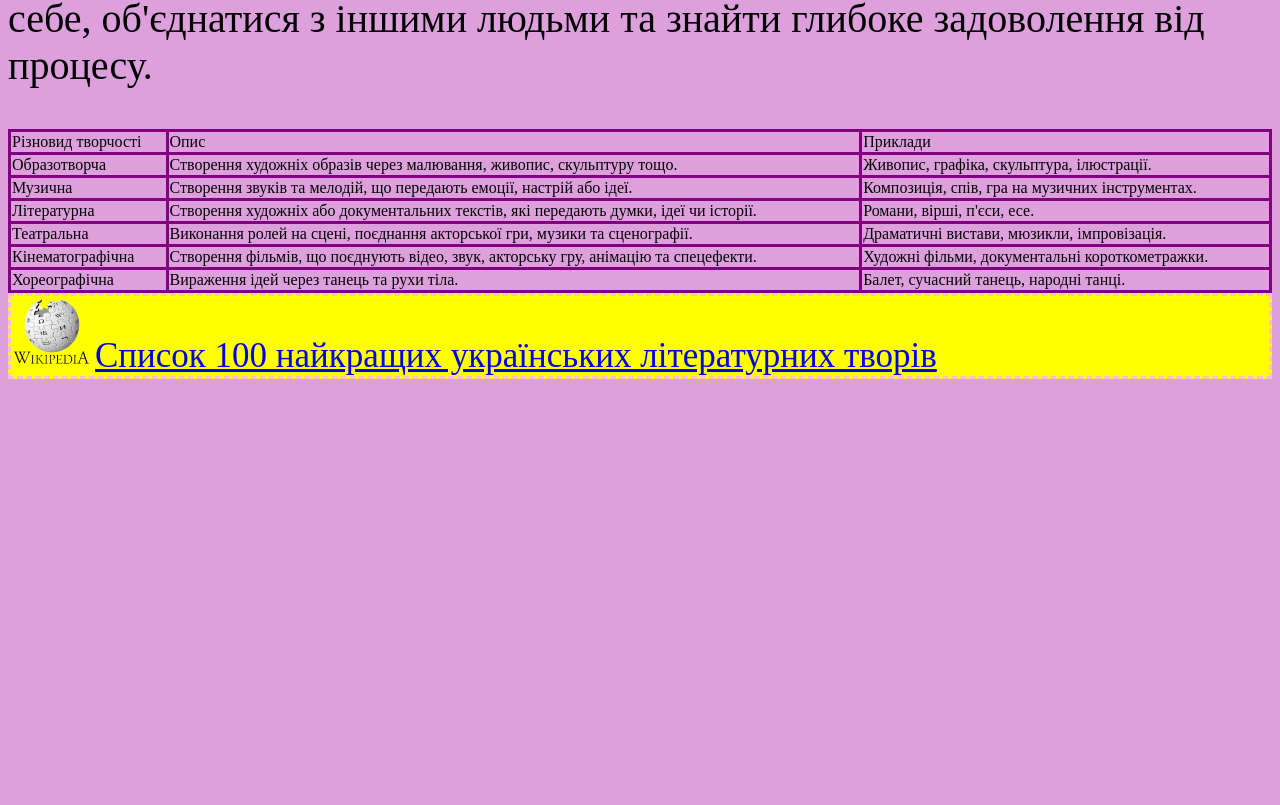
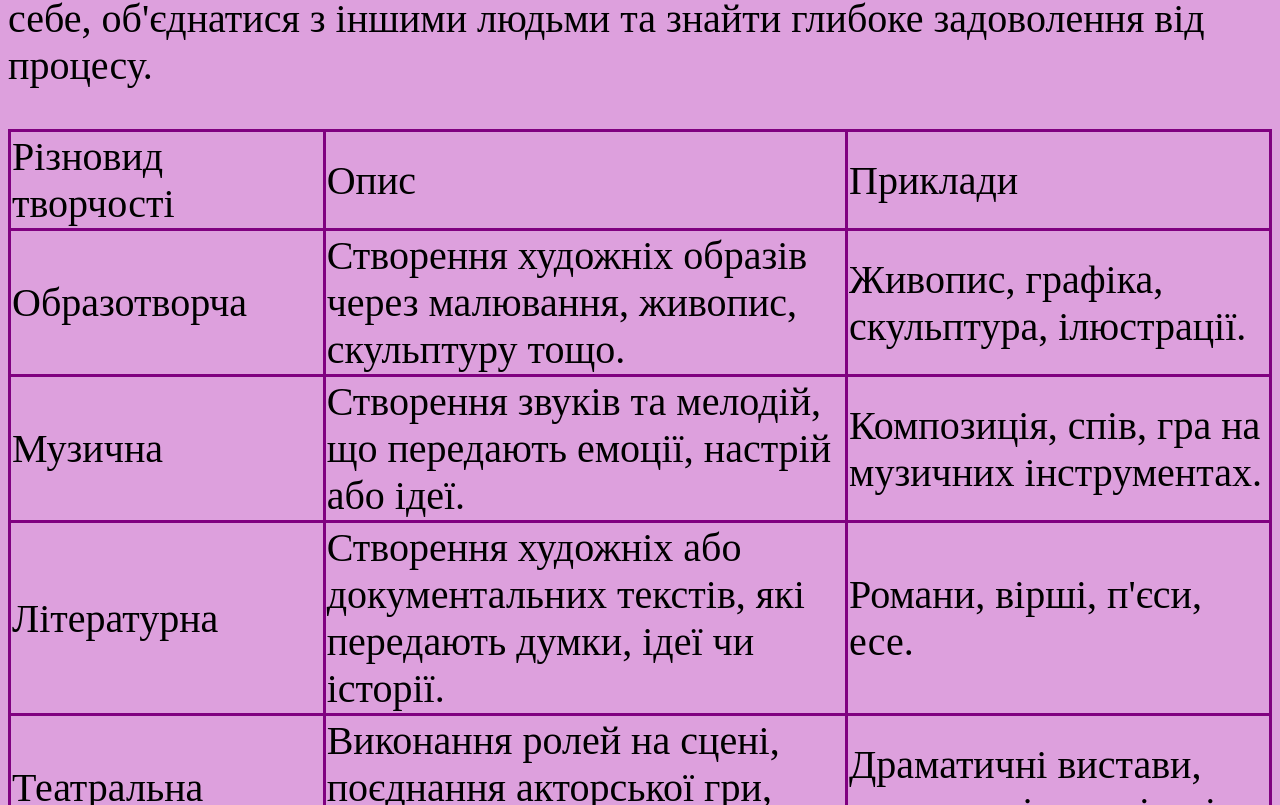
Before and after one commit to VikaKhaustova/Sasha_Namashko, a plain HTML site: page index.html in a window 1280 px wide. Shown: the part 815-1620 px from the top of the page. Before the commit the page ends 1202 px from the top, so only its background shows below. Drawn offline with Linux system fonts and the light colour scheme.

Commit message:
Update index.html

```diff
--- a/index.html
+++ b/index.html
@@ -9,7 +9,7 @@
         <p>Творчість – це ключ до внутрішнього розвитку та особистого задоволення. Це унікальна здатність людини проявляти свою уяву, експериментувати, створювати нове і осягати власний потенціал. Вона відіграє важливу роль у нашому повсякденному житті, виконуючи різноманітні функції і сприяючи нашій емоційній та розумовій добробуту.</p>
 
         <p>Перш за все, творчість є важливим засобом самовираження. Крізь творчий процес людина може відтворювати свої почуття, думки та споглядання на світ. Це може бути візуальним (малювання, фотографування), музичним (складання музики, гра на інструменті), літературним (писання, поезія), танцювальним або будь-яким іншим видом мистецтва. Через творчість ми можемо знайти спосіб виразити себе, об'єднатися з іншими людьми та знайти глибоке задоволення від процесу. </p>
-        <table style="border: 3px solid purple; border-collapse: collapse" width="100%>
+        <table style="border: 3px solid purple; border-collapse: collapse; font-size: 40px" width="100%>
             <!--перший рядок -->
             <tr style="background-color: Violet">
                 <td style="border: 3px solid purple">Різновид творчості</td>
```
